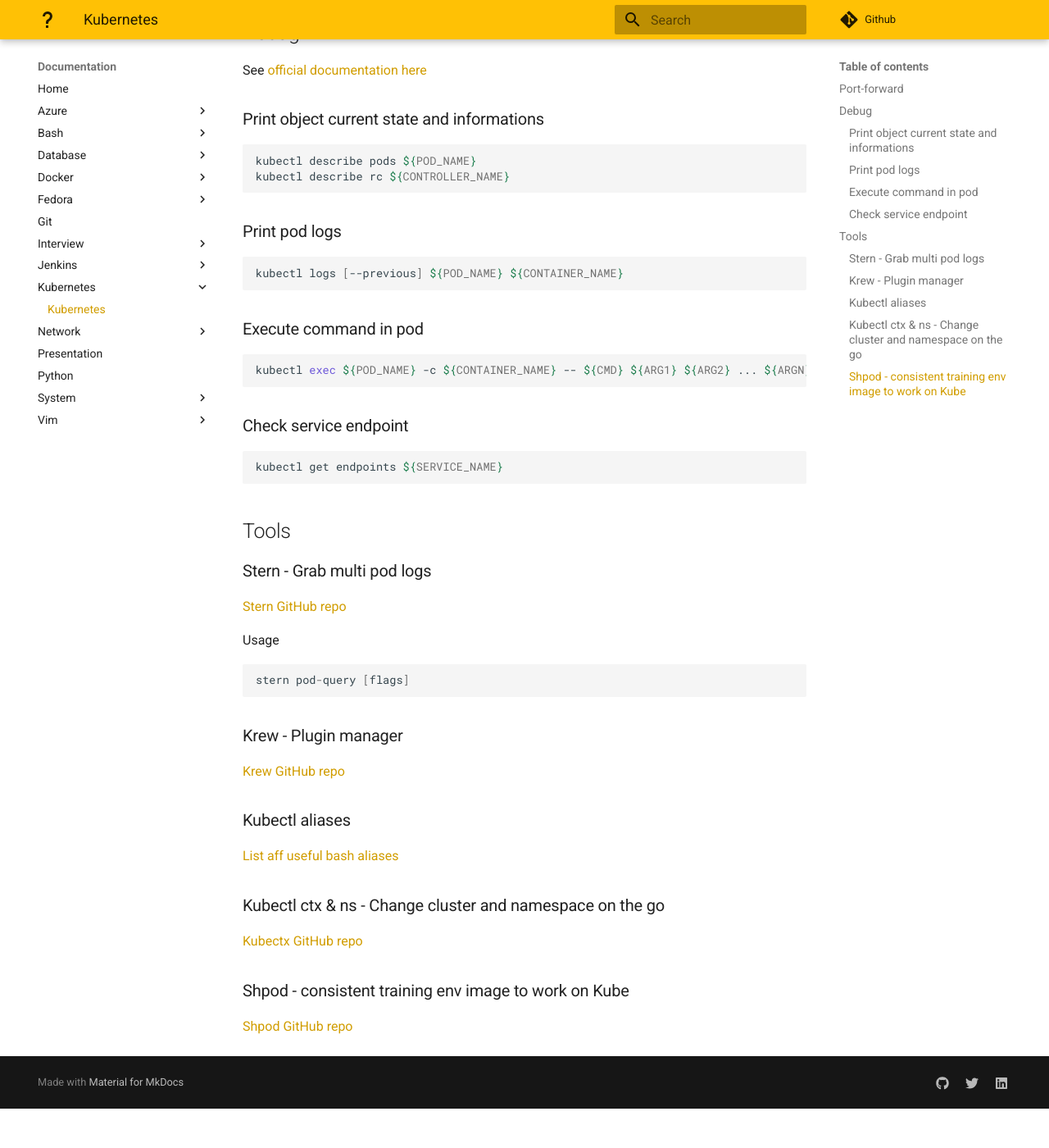
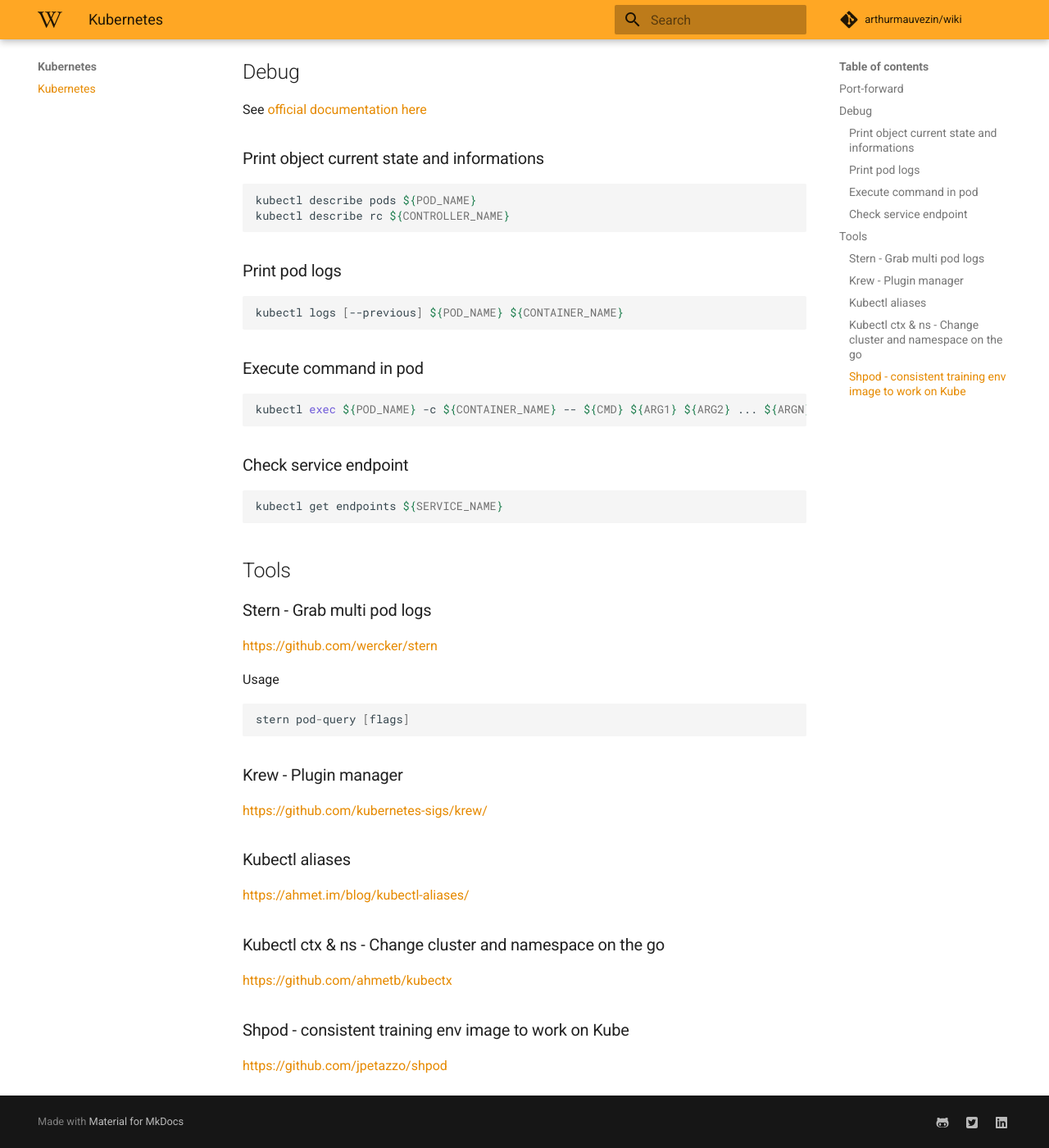
Before and after one commit to arthurmauvezin/wiki, an MkDocs documentation site: the page built from docs/kubernetes/kubernetes.md, in a window 1280 px wide and 1400 px high, scrolled down 356 px. Shown: the whole window at 82% size. Built offline with MkDocs 1.6.1 and Material for MkDocs 9.7.7, drawn with Linux system fonts in a browser that asks for light colours; comment, search, counter and statistics services are not loaded; before the commit the page ends 1708 px from its top, so only the background shows below that.

Commit message:
Fix mkdcos material upgrade bugs

````diff
--- a/docs/kubernetes/kubernetes.md
+++ b/docs/kubernetes/kubernetes.md
@@ -36,7 +36,7 @@ kubectl get endpoints ${SERVICE_NAME}
 ## Tools
 
 ### Stern - Grab multi pod logs
-[Stern GitHub repo](https://github.com/wercker/stern)
+https://github.com/wercker/stern
 
 Usage
 ```
@@ -44,13 +44,13 @@ stern pod-query [flags]
 ```
 
 ### Krew - Plugin manager
-[Krew GitHub repo](https://github.com/kubernetes-sigs/krew/)
+https://github.com/kubernetes-sigs/krew/
 
 ### Kubectl aliases
-[List aff useful bash aliases](https://ahmet.im/blog/kubectl-aliases/)
+https://ahmet.im/blog/kubectl-aliases/
 
 ### Kubectl ctx & ns - Change cluster and namespace on the go
-[Kubectx GitHub repo](https://github.com/ahmetb/kubectx)
+https://github.com/ahmetb/kubectx
 
 ### Shpod - consistent training env image to work on Kube
-[Shpod GitHub repo](https://github.com/jpetazzo/shpod)
+https://github.com/jpetazzo/shpod
--- a/mkdocs.yml
+++ b/mkdocs.yml
@@ -1,39 +1,57 @@
 site_name: Documentation
-site_description: Open source documentation about DevOps Engineer work and other stuff
+site_description: Open source documentation about IT tools and other stuff
 site_author: arthurmauvezin
 
-repo_name: 'Github'
-repo_url: 'https://github.com/arthurmauvezin/wiki/'
+repo_name: arthurmauvezin/wiki
+repo_url: https://github.com/arthurmauvezin/wiki
 
 docs_dir: 'docs'
 
 theme:
-  name: 'material'
-  language: 'en'
+  name: material
+  language: en
   #include_sidebar: true
-  favicon: 'assets/images/help.icon.png'
+  favicon: assets/images/wikipedia.icon.png
   palette:
-    primary: 'amber'
-    accent: 'deep orange'
-  feature:
-    tabs: false
-  logo:
-    icon: 'help'
+    primary: orange
+    accent: deep orange
+  features:
+    - tabs
+  icon:
+    logo: fontawesome/brands/wikipedia-w
 
 extra:
   social:
-    - type: 'github'
-      link: 'https://github.com/arthurmauvezin'
-    - type: 'twitter'
-      link: 'https://twitter.com/arthurmauvezin'
-    - type: 'linkedin'
-      link: 'https://www.linkedin.com/in/arthurmauvezin'
+    - icon: fontawesome/brands/github-alt
+      link: https://github.com/arthurmauvezin
+    - icon: fontawesome/brands/twitter-square
+      link: https://twitter.com/arthurmauvezin
+    - icon: fontawesome/brands/linkedin
+      link: https://www.linkedin.com/in/arthurmauvezin
+
+google_analytics:
+  - UA-XXXXXXXX-X
+  - auto
 
 markdown_extensions:
   - admonition        # Warning, info boxes
   - codehilite        # Color in snippet, line number, highlight line
   - toc:             # Add anchor to all titles
       permalink: true
+  - pymdownx.critic
+  - pymdownx.details
+  - pymdownx.emoji:
+      emoji_index: !!python/name:materialx.emoji.twemoji
+      emoji_generator: !!python/name:materialx.emoji.to_svg
+  - pymdownx.inlinehilite
+  - pymdownx.magiclink
+  - pymdownx.tabbed
+  - pymdownx.tasklist:
+      custom_checkbox: true
+
+plugins:
+  - search # necessary for search to work
+    #- awesome-pages
 
 nav:
   - Home: index.md
--- a/requirements.txt
+++ b/requirements.txt
@@ -1,3 +1,3 @@
-mkdocs
-mkdocs-material
-pygments
+mkdocs>=1.1
+mkdocs-material>=5.0
+Pygments>=2.4
````
Also changed, not shown: docs/assets/images/wikipedia.icon.png (added), docs/assets/images/wikipedia.icon.svg (added).
